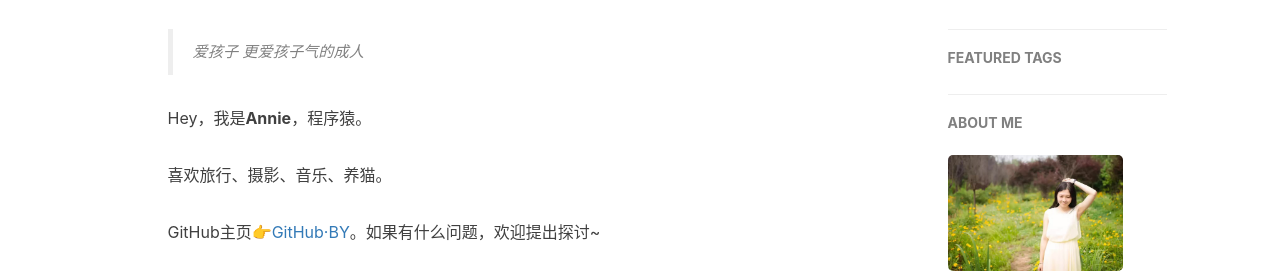
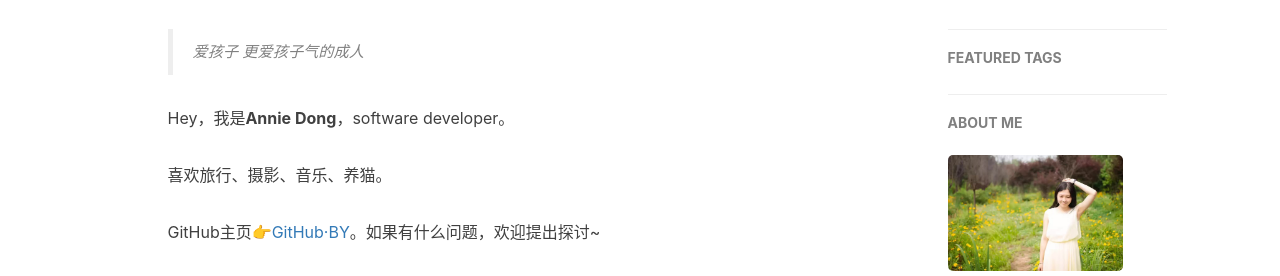
Before and after one commit to dongjx/dongjx.github.io, a Jekyll site: the page built from about.html, in a window 1280 px wide. Shown: the part 429-705 px from the top of the page. Built offline with Jekyll 4.4.1, drawn with Linux system fonts in a browser that asks for light colours; nearby versions of some CDN libraries; comment, search, counter and statistics services are not loaded.

```diff
--- a/about.html
+++ b/about.html
@@ -17,7 +17,7 @@
     <!--copied from markdown -->
     <blockquote><p>爱孩子 更爱孩子气的成人</p></blockquote>
 
-    <p>Hey，我是<strong>Annie</strong>，程序猿。</p>
+    <p>Hey，我是<strong>Annie Dong</strong>，software developer。</p>
 
     <p>喜欢旅行、摄影、音乐、养猫。</p>
 
```
